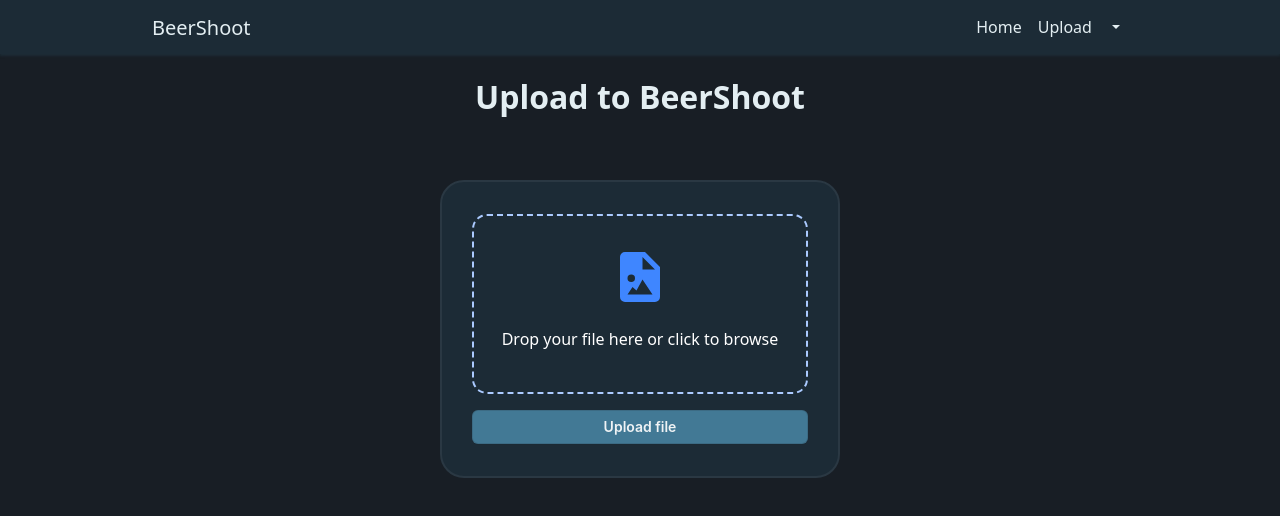
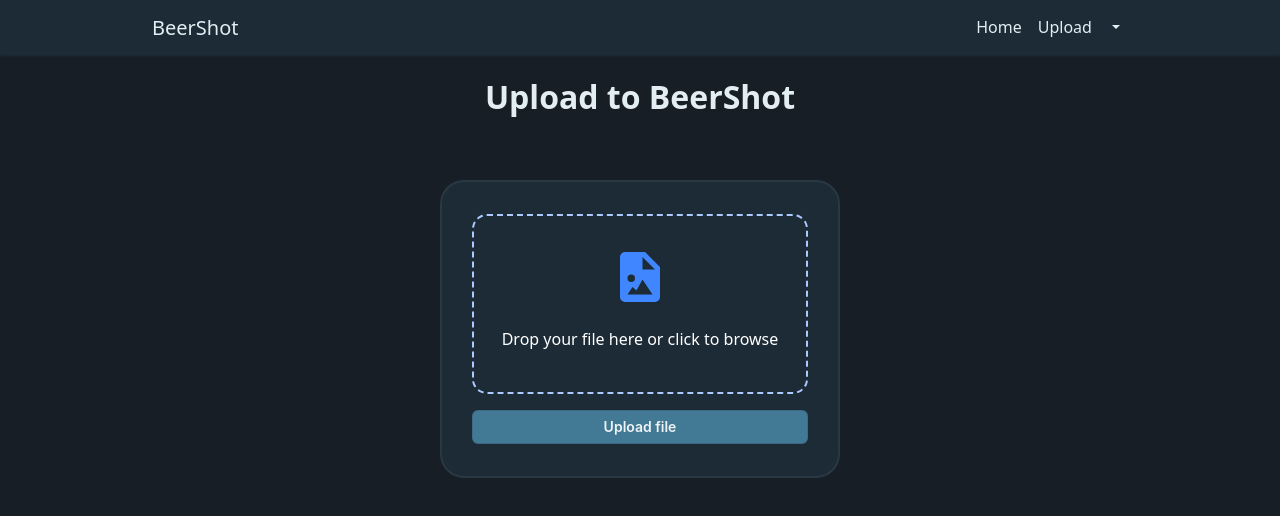
Before and after one commit to newalvaro9/BeerShot, a Next.js app: page /upload in a window 1280 px wide. Shown: the top 516 px of the page. Built offline with nearby package versions, Linux system fonts and the light colour scheme; no server answers; sample sign-in values are in the browser's storage.

Commit message:
CHANGE NAME

```diff
--- a/package.json
+++ b/package.json
@@ -1,5 +1,5 @@
 {
-  "name": "beershoot",
+  "name": "beershot",
   "version": "0.1.0",
   "private": true,
   "scripts": {
--- a/src/components/layout.tsx
+++ b/src/components/layout.tsx
@@ -6,7 +6,7 @@ export default function Layout({ children, title }: { children: React.ReactNode,
     return (
         <>
             <Head>
-                <title>{title ? title : "BeerShoot"}</title>
+                <title>{title ? title : "BeerShot"}</title>
                 <meta name="description" content="Upload your images and get a custom link to share it" />
                 <meta name="viewport" content="width=device-width, initial-scale=1.0" />
                 <link rel="shortcut icon" type="image/x-icon" href="/favicon.ico" />
--- a/src/components/navbar.tsx
+++ b/src/components/navbar.tsx
@@ -36,7 +36,7 @@ export default function Navbar() {
     return (
         <nav id='navbar' className={`${styles["navbar"]} ${styles["navbar-expand-lg"]}`}>
             <div className={`${styles["container-fluid"]}`}>
-                <Link href="/" className={styles["navbar-brand"]}>BeerShoot</Link>
+                <Link href="/" className={styles["navbar-brand"]}>BeerShot</Link>
                 <button type="button" className={styles["navbar-toggler"]} onClick={toggleHamburguer}>
                     <span className={styles["navbar-toggler-icon"]}></span>
                 </button>
--- a/src/pages/api/reset/sendemail.ts
+++ b/src/pages/api/reset/sendemail.ts
@@ -32,16 +32,16 @@ export default async function handler(req: NextApiRequest, res: NextApiResponse)
         const transporter = nodemailer.createTransport({
             service: 'gmail',
             auth: {
-                user: 'beershootrestore@gmail.com',
+                user: 'beershotrestore@gmail.com',
                 pass: process.env.MAIL_SERVER_PASS
             }
         });
 
         // email info
         const mailOptions = {
-            from: 'beershootrestore@gmail.com',
+            from: 'beershotrestore@gmail.com',
             to: email,
-            subject: 'Change BeerShoot Password',
+            subject: 'Change BeerShot Password',
             html:
                 `
                 <h3>Someone has requested a password reset for the following account associated with your email: <strong>${user.username}</strong></h3>
--- a/src/pages/auth/login.tsx
+++ b/src/pages/auth/login.tsx
@@ -55,7 +55,7 @@ export default function Login() {
     }
 
     return (
-        <Layout title={"Iniciar sesión - BeerShoot"}>
+        <Layout title={"Iniciar sesión - BeerShot"}>
             <form action="/api/auth/callback/credentials" method="POST">
                 <div className={styles["card"]}>
                     <div className={styles["card-body"]}>
@@ -81,6 +81,7 @@ export default function Login() {
                         </div>
 
                         <button id="login" type="button" onClick={handleSignIn} className={`${styles["submit-input"]} ${buttons["button-3"]}`}>Log in</button>
+                        {/* eslint-disable-next-line @next/next/no-html-link-for-pages */}
                         <a className={styles['forgot']} href="/reset/password">Forgot your password?</a>
                     </div>
                 </div>
--- a/src/pages/auth/register.tsx
+++ b/src/pages/auth/register.tsx
@@ -76,7 +76,7 @@ export default function Register() {
     }
 
     return (
-        <Layout title={"Register - BeerShoot"}>
+        <Layout title={"Register - BeerShot"}>
             <form action="/api/auth/callback/credentials" method="POST">
                 <div className={styles["card"]}>
                     <div className={styles["card-body"]}>
--- a/src/pages/images/[image].tsx
+++ b/src/pages/images/[image].tsx
@@ -18,8 +18,8 @@ type ImageProps = {
 
 export default function ImageRoute({ image }: { image: ImageProps }) {
     return (
-        <Layout title={`${image.title} - BeerShoot`}>
-            <h1 className={styles['title']}>BeerShoot Images</h1>
+        <Layout title={`${image.title} - BeerShot`}>
+            <h1 className={styles['title']}>BeerShot Images</h1>
             <h2 className={styles['img-title']}>{image.title}</h2>
 
             <div className={styles['box']}>
--- a/src/pages/reset/password.tsx
+++ b/src/pages/reset/password.tsx
@@ -124,7 +124,7 @@ export default function ResetEmail({ code }: { code: string | null }) {
 
 
     return (
-        <Layout title={"Change password - BeerShoot"}>
+        <Layout title={"Change password - BeerShot"}>
             <div className={styles["card"]}>
                 <div className={styles["card-body"]}>
                     <h2 className={styles['title']}>Account recover</h2>
--- a/src/pages/upload.tsx
+++ b/src/pages/upload.tsx
@@ -98,8 +98,8 @@ export default function Upload() {
     }
 
     return (
-        <Layout title="Upload Images - BeerShoot">
-            <h1 className={styles.title}>Upload to BeerShoot</h1>
+        <Layout title="Upload Images - BeerShot">
+            <h1 className={styles.title}>Upload to BeerShot</h1>
             <div className={styles['box-upload']}>
                 <div className={styles['upload-area']}>
                     <div id="drop-zone" className={styles['drop-zone']} onClick={handleClick}>
```
Also changed, not shown: 2 other files (tests, documents, lock files or other folders).
